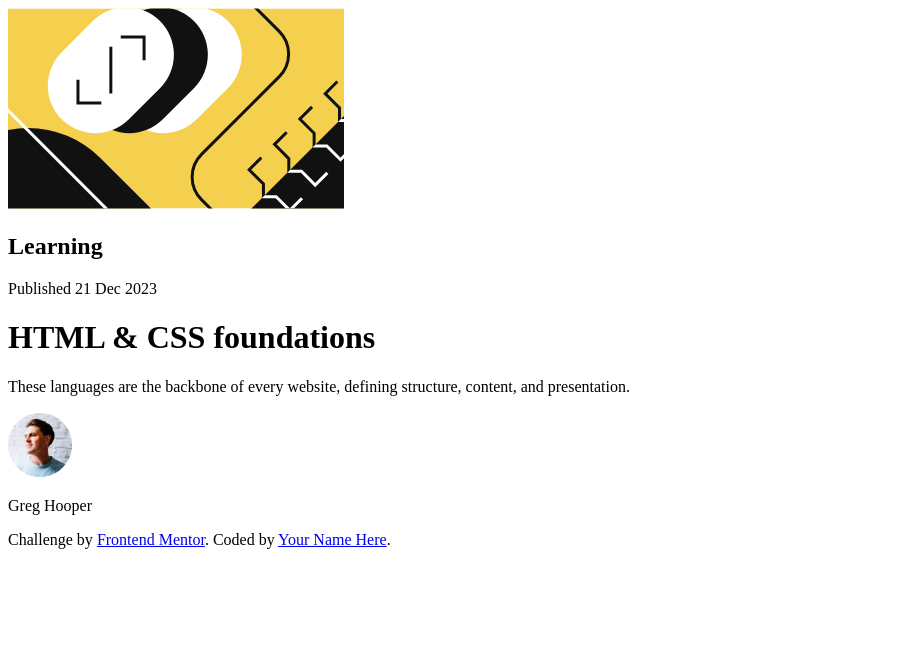
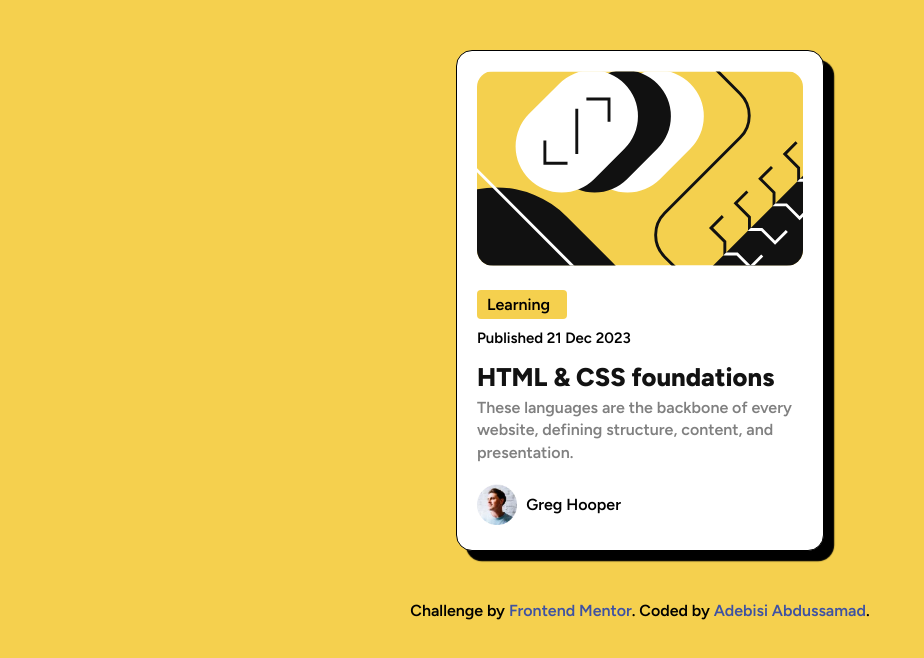
Before and after one commit to adebisiabdussamad/blog-preview-card, a plain HTML site: page index.html in a window 1280 px wide. Shown: the whole page, without its empty margins (0-924 px from the left). Drawn offline with Linux system fonts and the light colour scheme.

Commit message:
Completed the project

```diff
--- a/index.html
+++ b/index.html
@@ -6,7 +6,7 @@
 		<meta name="viewport" content="width=device-width, initial-scale=1.0">
 		<!-- displays site properly based on user's device -->
 
-		<link rel="icon" type="image/png" sizes="32x32" href="./assets/images/favicon.ico">
+		<link rel="icon" type="image/png" sizes="32x32" href="./assets/images/apple-touch-icon.png">
 		<link rel="stylesheet" href="./styles.css">
 		<title>Blog preview card</title>
 
@@ -31,20 +31,11 @@
 			</div>
 		</main>
 		<footer>
-
+			<div class="attribution">
+				Challenge by <a href="https://www.frontendmentor.io?ref=challenge" target="_blank">Frontend Mentor</a>.
+				Coded by <a href="https://twitter.com/adebisicodes">Adebisi Abdussamad</a>.
+			</div>
 		</footer>
-
-
-
-
-
-
-
-
-		<div class="attribution">
-			Challenge by <a href="https://www.frontendmentor.io?ref=challenge" target="_blank">Frontend Mentor</a>.
-			Coded by <a href="#">Your Name Here</a>.
-		</div>
 	</body>
 
 </html>
--- a/styles.css
+++ b/styles.css
@@ -0,0 +1,97 @@
+@import url('https://fonts.googleapis.com/css2?family=Figtree:wght@600;800&display=swap');
+
+* {
+    margin: 0;
+    padding: 0;
+    box-sizing: border-box;
+}
+
+body {
+    background-color: #F5D04E;
+    font-family: 'Figtree', sans-serif;
+}
+
+main {
+    width: 23rem;
+    margin: 50px auto;
+    background-color: white;
+    border: 1px solid black;
+    padding: 20px;
+    border-radius: 1rem;
+    box-shadow: 10px 10px 1px 0.2px rgb(0, 0, 0);
+    transition: all 0.3s ease-in-out
+}
+
+main:hover {
+    box-shadow: 10px 10px 1px 3px rgb(0, 0, 0);
+    cursor: pointer;
+}
+
+.img img {
+    border-radius: 1rem;
+    width: 100%;
+}
+
+.timing h2 {
+    font-size: 16px;
+    font-weight: 600;
+    margin: 20px 0 0 0;
+    padding: 5px;
+    border-radius: 4px;
+    background-color: #F5D04E;
+    width: 90px;
+    padding-left: 10px;
+}
+
+.timing p {
+    font-size: 15px;
+    margin: 10px 0;
+}
+
+h1 {
+    font-weight: 800;
+    font-family: 'Figtree', sans-serif;
+    font-size: 1.6rem;
+    padding: 5px 0;
+    color: hsl(0, 0%, 7%);
+    transition: all 0.3s ease-in-out
+}
+
+h1:hover {
+    color: #F5D04E;
+    cursor: pointer;
+}
+
+.info p {
+    color: hsl(0, 0%, 50%);
+    line-height: 1.4rem;
+}
+
+.profile {
+    display: flex;
+    align-items: center;
+    justify-content: space-between;
+    padding: 20px 0 5px 0;
+    width: 9rem;
+
+}
+
+.profile img {
+    width: 40px;
+}
+
+.attribution {
+    text-align: center;
+    margin-bottom: 0;
+    font-size: 1rem;
+}
+
+.attribution a {
+    color: hsl(228, 45%, 44%);
+    text-decoration: none;
+    transition: all 0.3s ease-in-out
+}
+
+.attribution a:hover {
+    text-decoration: underline;
+}
```
Also changed, not shown: assets/images/apple-touch-icon.png (added).
